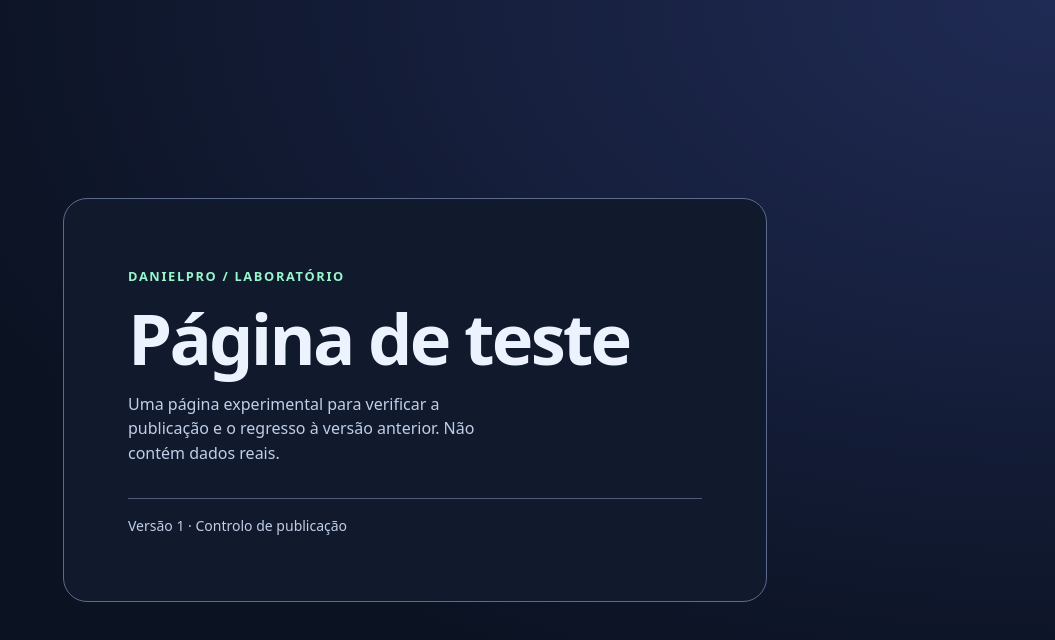
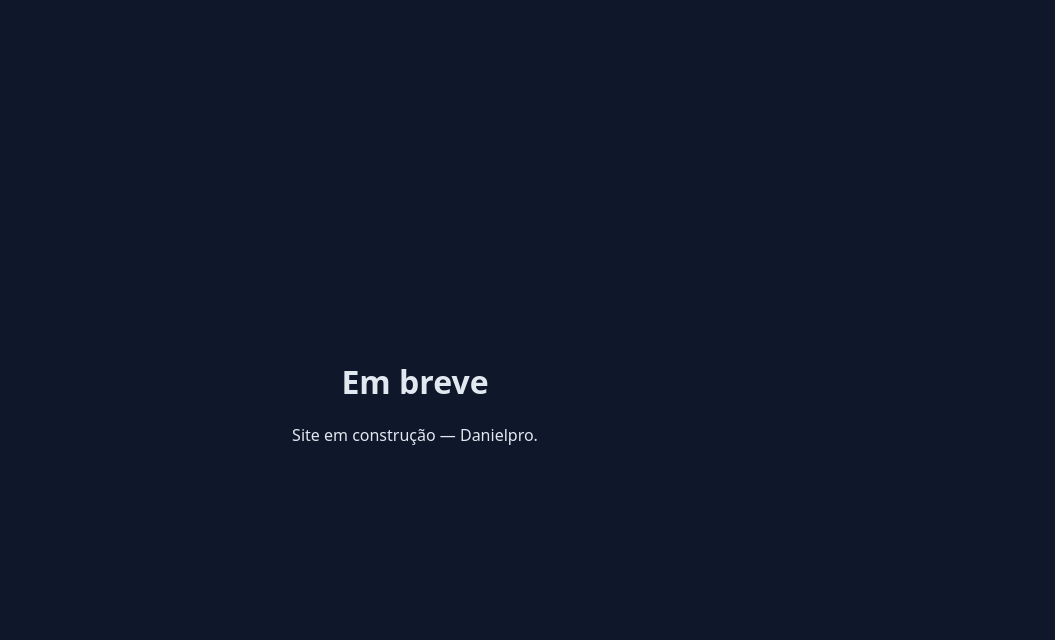
Before and after one commit to danielcodemoz/dot-lab, a plain HTML site: page index.html in a window 1280 px wide. Shown: the whole page, without its empty margins (225-1280 px from the left). Drawn offline with Linux system fonts and the light colour scheme.

Commit message:
Initial commit

```diff
--- a/danielpro-site.json
+++ b/danielpro-site.json
@@ -1 +1 @@
-{"subdominio": "dot-lab"}
+{"subdominio": "mudar-isto"}
--- a/index.html
+++ b/index.html
@@ -3,22 +3,8 @@
 <head>
 <meta charset="utf-8">
 <meta name="viewport" content="width=device-width, initial-scale=1">
-<meta name="robots" content="noindex, nofollow">
-<meta name="description" content="Página experimental, sem dados de produção.">
-<title>DanielPro · Laboratório</title>
-<style>
-:root{color-scheme:dark;font:100%/1.55 system-ui,sans-serif;color:#ecf3ff;background:#0b1222}
-*{box-sizing:border-box}body{display:grid;place-items:center;min-height:100vh;margin:0;padding:1.5rem;background:radial-gradient(ellipse at top right,#202b55,transparent 65%),#0b1222}
-main{width:min(100%,44rem);padding:clamp(1.5rem,6vw,4rem);border:1px solid #5c6a8e;border-radius:1.5rem;background:#111a2c}
-.tag{color:#98f5cc;text-transform:uppercase;letter-spacing:.13em;font-size:.8rem;font-weight:750}
-h1{font-size:clamp(2.4rem,7vw,4.4rem);line-height:1.05;letter-spacing:-.04em;margin:.85rem 0}p{color:#bfcee9;max-width:42ch}
-footer{border-top:1px solid #4e5b77;margin-top:2rem;padding-top:1rem;color:#bfcee9;font-size:.875rem}
-</style>
+<title>Em breve</title>
+<style>body{font-family:system-ui,sans-serif;display:grid;place-items:center;min-height:100vh;margin:0;background:#0f172a;color:#e2e8f0}main{text-align:center;padding:2rem}</style>
 </head>
-<body><main>
-<span class="tag">DanielPro / Laboratório</span>
-<h1>Página de teste</h1>
-<p>Uma página experimental para verificar a publicação e o regresso à versão anterior. Não contém dados reais.</p>
-<footer>Versão 1 · Controlo de publicação</footer>
-</main></body>
+<body><main><h1>Em breve</h1><p>Site em construção — Danielpro.</p></main></body>
 </html>
```
Also changed, not shown: 2 other files.
